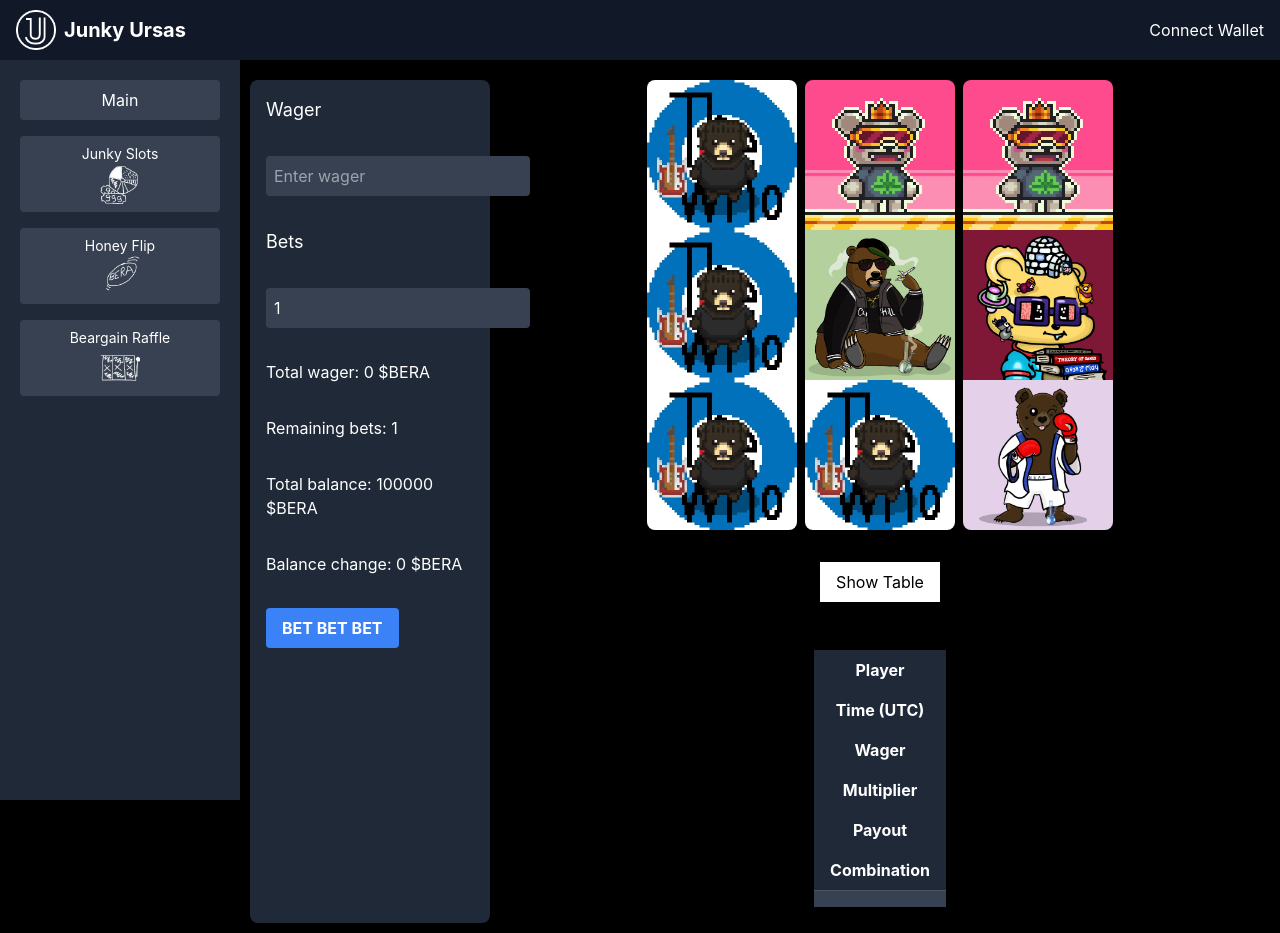
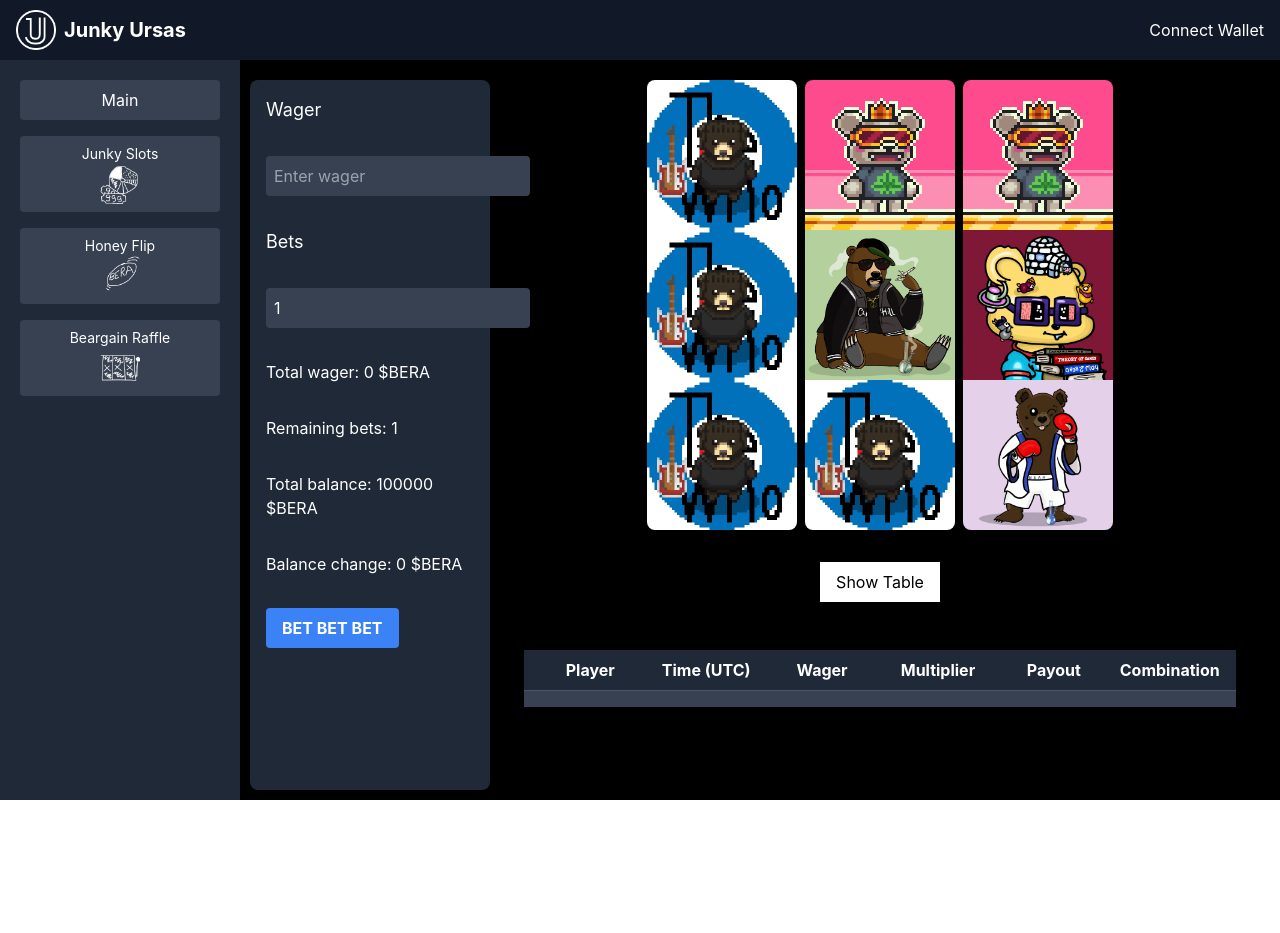
Before and after one commit to rustamg23/berachain_gamble, a React (Create React App) app: page /slots in a window 1280 px wide. After the commit the page ends 800 px from the top, so only its background shows below. Built offline with nearby package versions, Linux system fonts and the light colour scheme.

Commit message:
Update CustomTable.js

```diff
--- a/src/components/CustomTable.js
+++ b/src/components/CustomTable.js
@@ -1,5 +1,6 @@
 import React, {useEffect} from 'react';
 import { breels } from './utils';
+import { frame } from 'framer-motion';
 
 const CustomTable = ({ columns, data, amount }) => {
 
@@ -7,7 +8,7 @@ const CustomTable = ({ columns, data, amount }) => {
     <div className="overflow-hidden">
       <div className="inline-block min-w-full">
         <div className="bg-gray-800">
-          <div className={`text-white grid grid-cols-${amount} gap-4     px-4 py-2`}>
+          <div className={`text-white grid } gap-4     px-4 py-2`} style={{gridTemplateColumns: "repeat(6, minmax(0, 1fr))"}}>
             {columns.map((column, index) => (
               <div key={index} className="font-bold">{column.header}</div>
             ))}
@@ -15,7 +16,7 @@ const CustomTable = ({ columns, data, amount }) => {
         </div>
         <div className="bg-gray-700">
           {data.map((row, rowIndex) => (
-            <div key={rowIndex} className={`text-white grid grid-cols-${amount} px-4 py-2 border-t border-gray-600`}>
+            <div key={rowIndex} className={`text-white grid  px-4 py-2 border-t border-gray-600`} style={{gridTemplateColumns: "repeat(6, minmax(0, 1fr))"}}>
               {columns.map((column, colIndex) => (
                 <div key={colIndex}>{row[column.accessor]}</div>
               ))}
```
